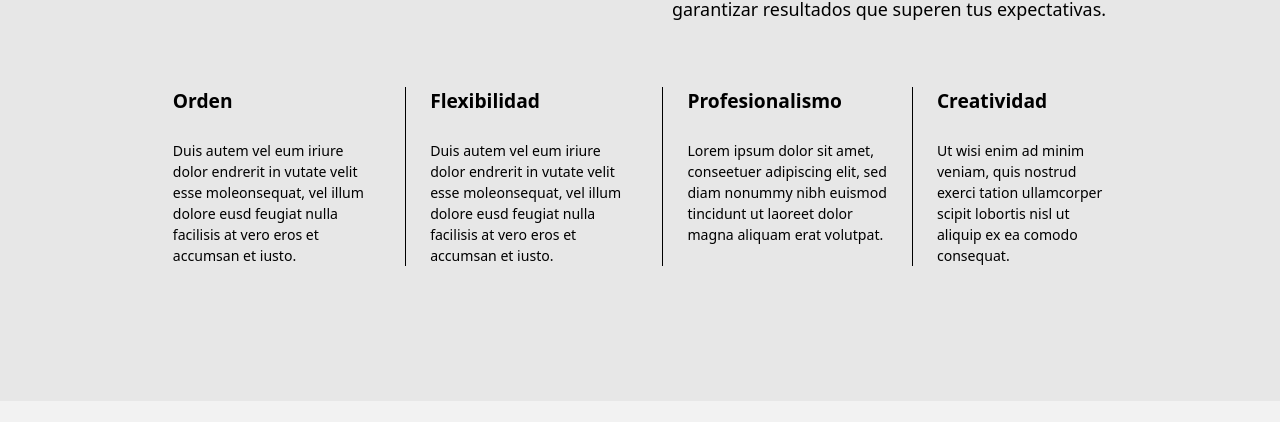
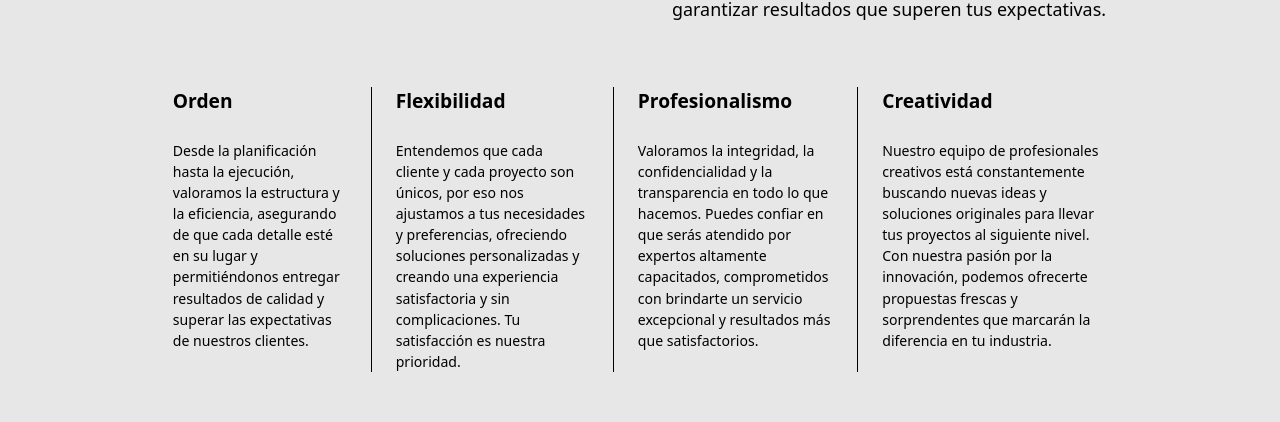
Before and after one commit to dileo24/portafolioGP, a React (Create React App) app in the folder client/: page / in a window 1280 px wide. Shown: the part 1113-1535 px from the top of the page. Built offline with nearby package versions, Linux system fonts and the light colour scheme.

Commit message:
terminado nosotros sin lorem

```diff
--- a/client/src/components/Nosotros.jsx
+++ b/client/src/components/Nosotros.jsx
@@ -43,33 +43,38 @@ export default function Nosotros() {
           <div className="item-info">
             <div className="titulo-item">Orden</div>
             <div className="descr-item">
-              Duis autem vel eum iriure dolor endrerit in vutate velit esse
-              moleonsequat, vel illum dolore eusd feugiat nulla facilisis at
-              vero eros et accumsan et iusto.
+              Desde la planificación hasta la ejecución, valoramos la estructura
+              y la eficiencia, asegurando de que cada detalle esté en su lugar y
+              permitiéndonos entregar resultados de calidad y superar las
+              expectativas de nuestros clientes.
             </div>
           </div>
           <div className="item-info">
             <div className="titulo-item">Flexibilidad</div>
             <div className="descr-item">
-              Duis autem vel eum iriure dolor endrerit in vutate velit esse
-              moleonsequat, vel illum dolore eusd feugiat nulla facilisis at
-              vero eros et accumsan et iusto.
+              Entendemos que cada cliente y cada proyecto son únicos, por eso
+              nos ajustamos a tus necesidades y preferencias, ofreciendo
+              soluciones personalizadas y creando una experiencia satisfactoria
+              y sin complicaciones. Tu satisfacción es nuestra prioridad.
             </div>
           </div>
           <div className="item-info">
             <div className="titulo-item">Profesionalismo</div>
             <div className="descr-item">
-              Lorem ipsum dolor sit amet, conseetuer adipiscing elit, sed diam
-              nonummy nibh euismod tincidunt ut laoreet dolor magna aliquam erat
-              volutpat.
+              Valoramos la integridad, la confidencialidad y la transparencia en
+              todo lo que hacemos. Puedes confiar en que serás atendido por
+              expertos altamente capacitados, comprometidos con brindarte un
+              servicio excepcional y resultados más que satisfactorios.
             </div>
           </div>
           <div className="item-info">
             <div className="titulo-item">Creatividad</div>
             <div className="descr-item">
-              Ut wisi enim ad minim veniam, quis nostrud exerci tation
-              ullamcorper scipit lobortis nisl ut aliquip ex ea comodo
-              consequat.
+              Nuestro equipo de profesionales creativos está constantemente
+              buscando nuevas ideas y soluciones originales para llevar tus
+              proyectos al siguiente nivel. Con nuestra pasión por la
+              innovación, podemos ofrecerte propuestas frescas y sorprendentes
+              que marcarán la diferencia en tu industria.
             </div>
           </div>
         </div>
```
